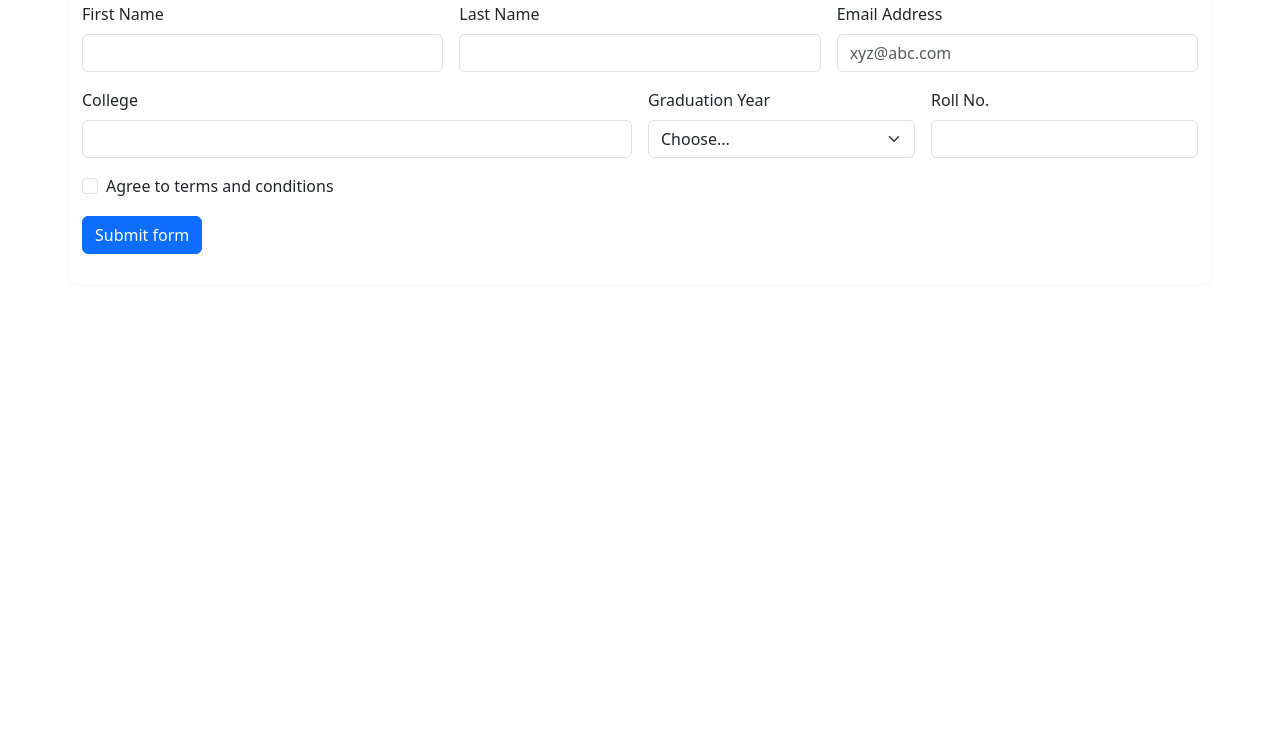
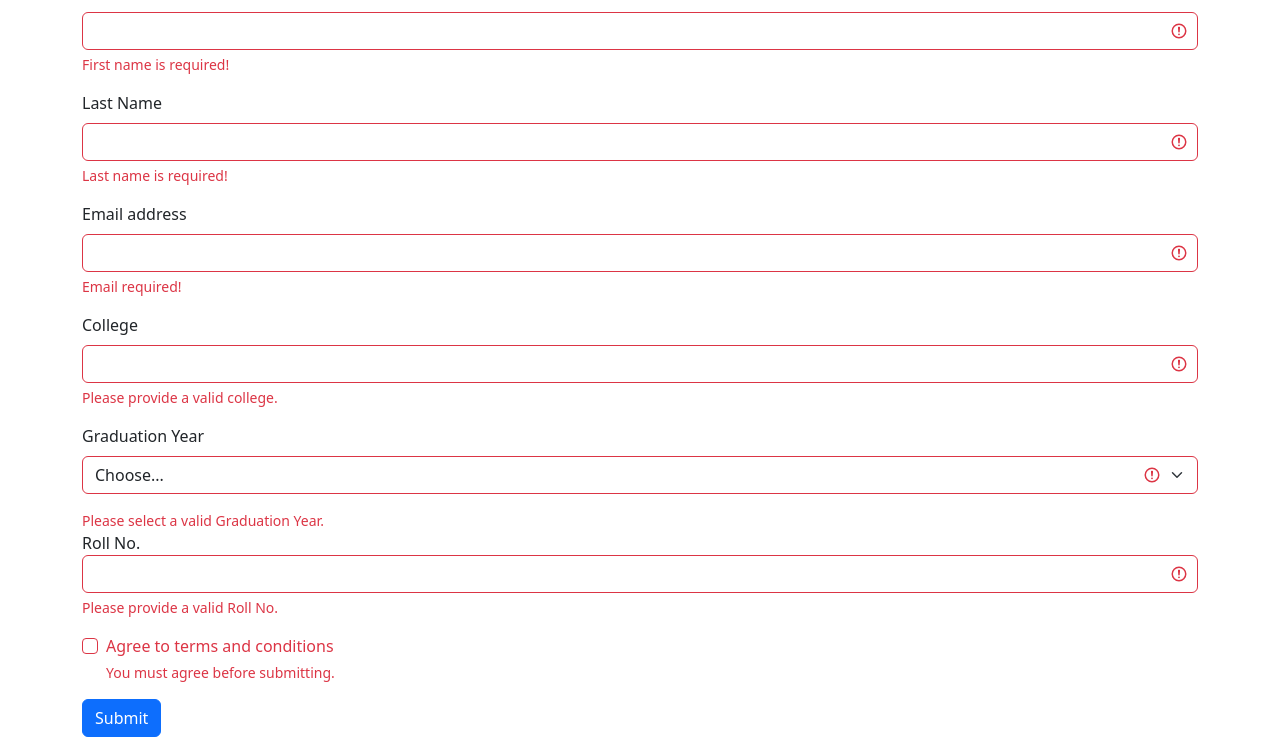
Before and after one commit to acciojob/bootstrap-form-easy-AdityaBhosale22, a website: page main.html in a window 1280 px wide. Shown: the part 130-867 px from the top of the page. Before the commit the page ends 800 px from the top, so only its background shows below. Drawn offline with nearby package versions, Linux system fonts and the light colour scheme.

Commit message:
created a submission

```diff
--- a/main.html
+++ b/main.html
@@ -1,94 +1,91 @@
 <!DOCTYPE html>
-
-<html>
+<html lang="en">
 
 <head>
-	<link rel="stylesheet" href="styles.css">
-	<link href="https://cdn.jsdelivr.net/npm/bootstrap@5.3.0/dist/css/bootstrap.min.css" rel="stylesheet">
+    <meta charset="UTF-8">
+    <meta name="viewport" content="width=device-width, initial-scale=1.0">
+    <title>Document</title>
+    <link href="https://cdn.jsdelivr.net/npm/bootstrap@5.3.8/dist/css/bootstrap.min.css" rel="stylesheet"
+        integrity="sha384-sRIl4kxILFvY47J16cr9ZwB07vP4J8+LH7qKQnuqkuIAvNWLzeN8tE5YBujZqJLB" crossorigin="anonymous">
 </head>
 
 <body>
-	<div class="container">
-    <h2 class="mb-4 text-center">Internship Form</h2>
-
-    <form class="row g-3 needs-validation" novalidate>
-
-        <div class="col-md-4">
+    <div class="container mt-5">
+        <h2 class="mb-4 text-center fw-bold">Internship Form</h2>
+        <form>
+            <div class="mb-3">
                 <label for="first-name-input" class="form-label">First Name</label>
-            <input type="text" class="form-control" id="first-name-input" required>
+                <input type="text" class="form-control is-invalid" id="first-name-input" aria-describedby="textHelp"
+                    required>
                 <div class="invalid-feedback">
-                First name required!
+                    First name is required!
                 </div>
             </div>
-
-        <div class="col-md-4">
+            <div class="mb-3">
                 <label for="last-name-input" class="form-label">Last Name</label>
-            <input type="text" class="form-control" id="last-name-input" required>
+                <input type="text" class="form-control is-invalid" id="last-name-input" aria-describedby="textHelp"
+                    required>
                 <div class="invalid-feedback">
-                Last name required!
+                    Last name is required!
                 </div>
             </div>
-
-        <div class="col-md-4">
-            <label for="email-input" class="form-label">Email Address</label>
-            <input type="email" class="form-control" id="email-input" placeholder="xyz@abc.com" required>
+            <div class="mb-3">
+                <label for="email-input" class="form-label">Email address</label>
+                <input type="email" class="form-control is-invalid" id="email-input" aria-describedby="emailHelp"
+                    required>
                 <div class="invalid-feedback">
                     Email required!
                 </div>
             </div>
-
-        <div class="col-md-6">
+            <div class="mb-3">
                 <label for="college-input" class="form-label">College</label>
-            <input type="text" class="form-control" id="college-input" required>
+                <input type="text" class="form-control is-invalid" id="college-input" aria-describedby="textHelp"
+                    required>
                 <div class="invalid-feedback">
                     Please provide a valid college.
                 </div>
             </div>
 
-        <div class="col-md-3">
-            <label for="graduation-year-select" class="form-label">Graduation Year</label>
-            <select class="form-select" id="graduation-year-select" required>
-                <option selected disabled value="">Choose...</option>
-                <option value="2020">2020</option>
-                <option value="2021">2021</option>
-                <option value="2022">2022</option>
-                <option value="2023">2023</option>
+            <div>
+                <label for="exampleFormControlSelect1" class="form-label">Graduation Year</label>
+                <select class="form-select mb-3 is-invalid" aria-label="Default select example" required>
+                    <option selected>Choose...</option>
+                    <option value="1">2020</option>
+                    <option value="2">2021</option>
+                    <option value="3">2022</option>
+                    <option value="4">2023</option>
                 </select>
                 <div class="invalid-feedback">
                     Please select a valid Graduation Year.
                 </div>
             </div>
 
-        <div class="col-md-3">
-            <label for="roll-no-input" class="form-label">Roll No.</label>
-            <input type="text" class="form-control" id="roll-no-input" required>
+            <div class="mb-3">
+                <label for="roll-no-input">Roll No.</label>
+                <input type="number" class="form-control is-invalid" id="roll-no-input" aria-describedby="rollNoHelp"
+                    required>
                 <div class="invalid-feedback">
-                Please provide a valid Roll no.
+                    Please provide a valid Roll No.
                 </div>
             </div>
 
-        <div class="col-12">
-            <div class="form-check">
-                <input class="form-check-input" type="checkbox" id="conditions-checkbox" required>
-                <label class="form-check-label" for="conditions-checkbox">
-                    Agree to terms and conditions
-                </label>
+            <div class="mb-3 form-check">
+                <input type="checkbox" class="form-check-input is-invalid" id="conditions-checkbox" required>
+                <label class="form-check-label" for="exampleCheck1">Agree to terms and conditions</label>
                 <div class="invalid-feedback">
                     You must agree before submitting.
                 </div>
             </div>
-        </div>
 
-        <div class="col-12">
-            <button class="btn btn-primary" type="submit">Submit form</button>
-        </div>
+            <button type="submit" class="btn btn-primary">Submit</button>
         </form>
     </div>
-
-<script src="https://cdn.jsdelivr.net/npm/bootstrap@5.3.0/dist/js/bootstrap.bundle.min.js"></script>
-    <script type="text/javascript" src="./script.js">
-</script>
-
+    <script src="https://cdn.jsdelivr.net/npm/@popperjs/core@2.11.8/dist/umd/popper.min.js"
+        integrity="sha384-I7E8VVD/ismYTF4hNIPjVp/Zjvgyol6VFvRkX/vR+Vc4jQkC+hVqc2pM8ODewa9r"
+        crossorigin="anonymous"></script>
+    <script src="https://cdn.jsdelivr.net/npm/bootstrap@5.3.8/dist/js/bootstrap.min.js"
+        integrity="sha384-G/EV+4j2dNv+tEPo3++6LCgdCROaejBqfUeNjuKAiuXbjrxilcCdDz6ZAVfHWe1Y"
+        crossorigin="anonymous"></script>
 </body>
 
 </html>
```
Lines whose indentation alone changed are shown as unchanged.
